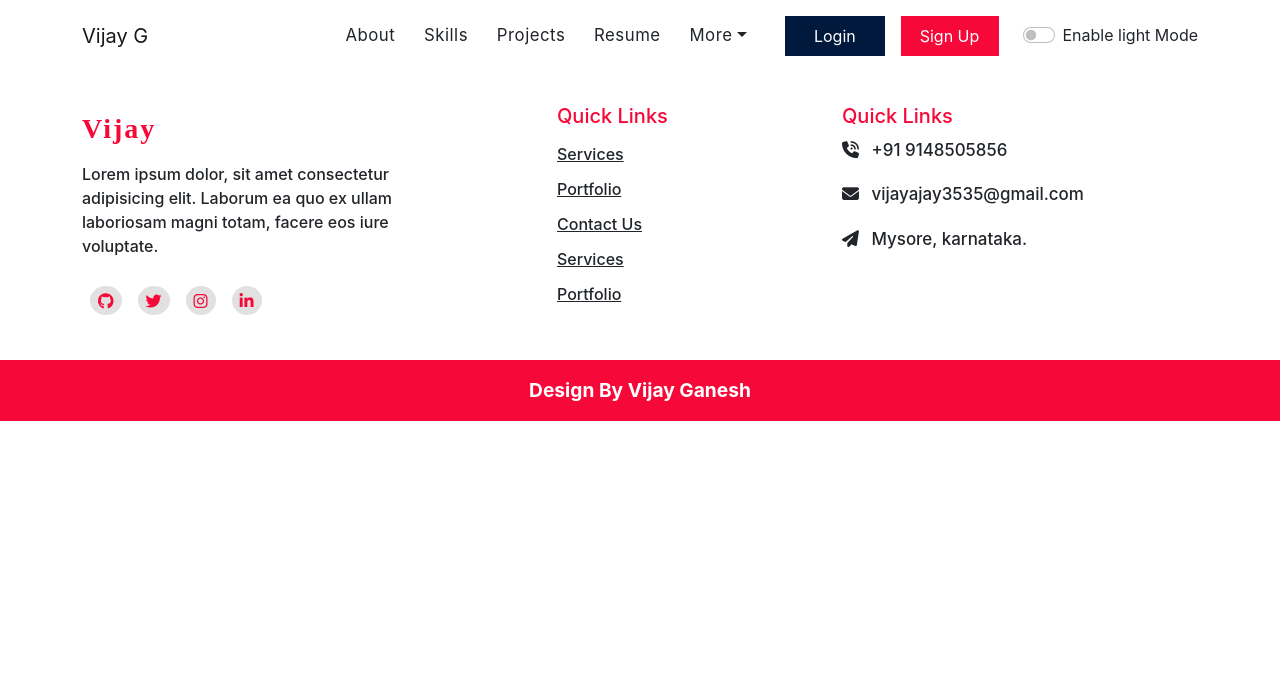
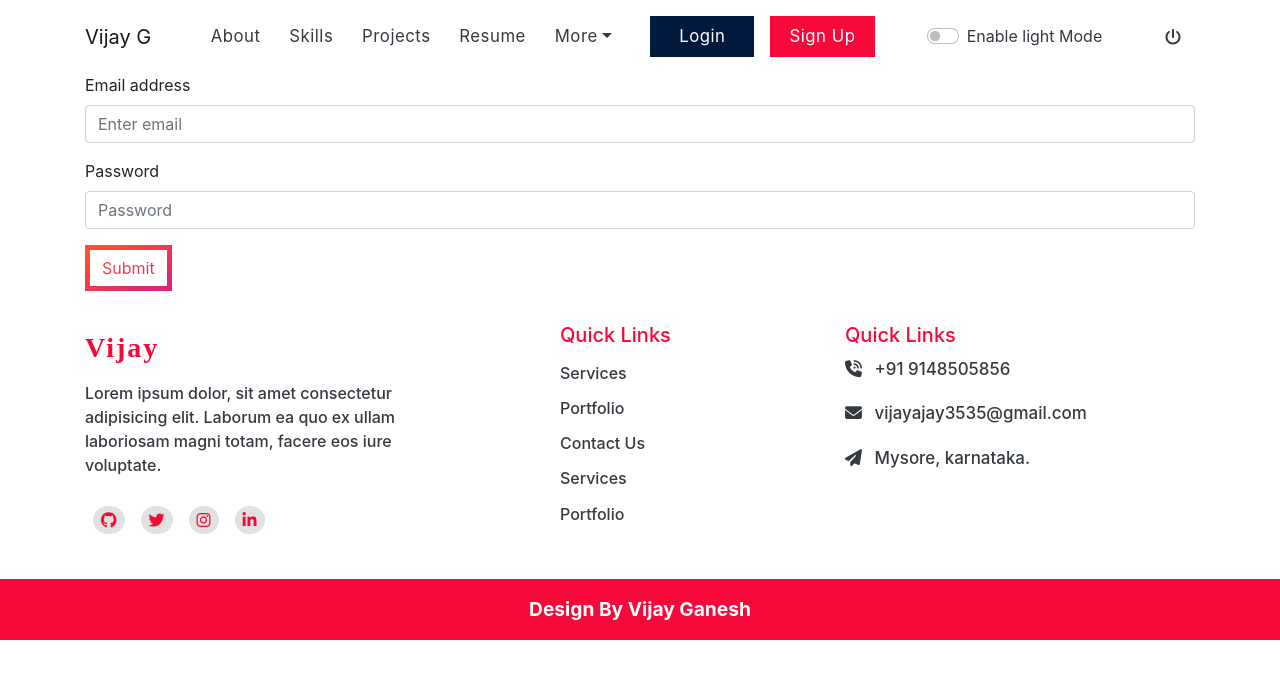
Before and after one commit to Vijay-dev01/My_web, a React (Create React App) app: page /login in a window 1280 px wide. Shown: the top 678 px of the page. Built offline with nearby package versions, Linux system fonts and the light colour scheme; no server answers.

Commit message:
Signin, Signout and Login

```diff
--- a/package.json
+++ b/package.json
@@ -4,9 +4,12 @@
   "private": true,
   "homepage": "http://vijay-dev01.github.io/My_web",
   "dependencies": {
+    "@fortawesome/free-solid-svg-icons": "^6.4.2",
+    "@fortawesome/react-fontawesome": "^0.2.0",
     "@testing-library/jest-dom": "^5.17.0",
     "@testing-library/react": "^13.4.0",
     "@testing-library/user-event": "^13.5.0",
+    "firebase": "^10.4.0",
     "react": "^18.2.0",
     "react-dom": "^18.2.0",
     "react-router-dom": "^6.15.0",
--- a/public/index.html
+++ b/public/index.html
@@ -18,6 +18,7 @@
       user's mobile device or desktop. See https://developers.google.com/web/fundamentals/web-app-manifest/
     -->
   <link rel="manifest" href="%PUBLIC_URL%/manifest.json" />
+  <link rel="stylesheet" href="https://cdn.jsdelivr.net/npm/bootstrap@4.0.0/dist/css/bootstrap.min.css" integrity="sha384-Gn5384xqQ1aoWXA+058RXPxPg6fy4IWvTNh0E263XmFcJlSAwiGgFAW/dAiS6JXm" crossorigin="anonymous">
   <!--
       Notice the use of %PUBLIC_URL% in the tags above.
       It will be replaced with the URL of the `public` folder during the build.
--- a/src/App.js
+++ b/src/App.js
@@ -8,6 +8,8 @@ import Contact from './Components/Contact';
 import { useState } from 'react';
 import Home from './Components/Home';
 import Project from './Components/Project';
+import Login from './Components/Authentication/Login';
+import SignUp from './Components/Authentication/SignUp';
 
 
 function App() {
@@ -32,6 +34,8 @@ function App() {
           <Route path='/about' element={<About />}></Route>
           <Route path='/contact' element={<Contact />}></Route>
           <Route path='/project' element={<Project mode={mode} tooglemode={tooglemode} />}></Route>
+          <Route path='/login' element={<Login />}></Route>
+          <Route path='/' element={<SignUp />}></Route>
         </Routes>
         <Footer mode={mode} tooglemode={tooglemode} />
       </BrowserRouter>
--- /dev/null
+++ b/src/Components/Authentication/Login.js
@@ -0,0 +1,56 @@
+import React, { useState } from 'react'
+import { signInWithEmailAndPassword, onAuthStateChanged } from 'firebase/auth'
+import { firebaseAuth } from '../../utils/firebase-config'
+import { useNavigate } from 'react-router-dom';
+
+
+function Login() {
+    const [email, setEmail] = useState("");
+    const [password, setPassword] = useState("");
+    const navigate = useNavigate();
+    const handleLogIn = async (e) => {
+        e.preventDefault();
+        try {
+            await signInWithEmailAndPassword(firebaseAuth, email, password)
+        } catch (error) {
+            console.log(error)
+        }
+    }
+
+    onAuthStateChanged(firebaseAuth, (currentUser) => {
+        if (currentUser) navigate("/home")
+    })
+
+    return (
+        <div className='container'>
+            <form onSubmit={handleLogIn}>
+                <div className="form-group">
+                    <label for="exampleInputEmail1">Email address</label>
+                    <input
+                        type="email"
+                        className="form-control"
+                        id="exampleInputEmail1"
+                        aria-describedby="emailHelp"
+                        placeholder="Enter email"
+                        value={email}
+                        onChange={(e) => setEmail(e.target.value)}
+                    />
+                </div>
+                <div className="form-group">
+                    <label for="exampleInputPassword1">Password</label>
+                    <input
+                        type="password"
+                        className="form-control"
+                        id="exampleInputPassword1"
+                        placeholder="Password"
+                        value={password}
+                        onChange={(e) => setPassword(e.target.value)}
+                    />
+                </div>
+                <button type="submit" className="btn btn-primary">Submit</button>
+            </form>
+        </div>
+    )
+}
+
+export default Login
--- /dev/null
+++ b/src/Components/Authentication/SignUp.js
@@ -0,0 +1,61 @@
+import React, { useState } from 'react'
+import { createUserWithEmailAndPassword, onAuthStateChanged } from 'firebase/auth'
+import { firebaseAuth } from '../../utils/firebase-config'
+import { useNavigate } from 'react-router-dom'
+
+function SignUp() {
+    const [formValues, setFormValues] = useState({ email: "", password: "" })
+    const navigate = useNavigate();
+
+    const handleSignUp = async (e) => {
+        e.preventDefault();
+        try {
+            const { email, password } = formValues;
+            await createUserWithEmailAndPassword(firebaseAuth, email, password)
+        } catch (error) {
+            console.log(error)
+        }
+    }
+
+    onAuthStateChanged(firebaseAuth,(currentUser)=>{
+        if(currentUser) navigate("/home")
+    })
+
+    return (
+        <div className='container'>
+            <form onSubmit={handleSignUp}>
+                <div className="form-group">
+                    <label for="exampleInputEmail1">Email address</label>
+                    <input
+                        type="email"
+                        className="form-control"
+                        id="exampleInputEmail1"
+                        aria-describedby="emailHelp"
+                        placeholder="Enter email"
+                        value={formValues.email}
+                        onChange={(e) => setFormValues({
+                            ...formValues, email: e.target.value
+                        })}
+                    />
+                    <small id="emailHelp" className="form-text text-muted">We'll never share your email with anyone else.</small>
+                </div>
+                <div className="form-group">
+                    <label for="exampleInputPassword1">Password</label>
+                    <input
+                        type="password"
+                        className="form-control"
+                        id="exampleInputPassword1"
+                        placeholder="Password"
+                        value={formValues.password}
+                        onChange={(e) => setFormValues({
+                            ...formValues, password: e.target.value
+                        })}
+                    />
+                </div>
+                <button type="submit" className="btn btn-primary">Submit</button>
+            </form>
+        </div>
+    )
+}
+
+export default SignUp
--- a/src/Components/Navbar.js
+++ b/src/Components/Navbar.js
@@ -1,12 +1,26 @@
 import React from 'react'
-import { Link } from "react-router-dom";
+import { Link, useNavigate } from "react-router-dom";
+import { FontAwesomeIcon } from '@fortawesome/react-fontawesome';
+import { faPowerOff } from '@fortawesome/free-solid-svg-icons';
+import { onAuthStateChanged, signOut } from 'firebase/auth';
+import { firebaseAuth } from '../utils/firebase-config';
 
 const Navbar = (props) => {
-        const resumeLink = 'https://drive.google.com/file/d/13R7axr4uE-10RojRdutFX2_tewZLMR1C/view';
+    const navigate = useNavigate();
+    const resumeLink = 'https://drive.google.com/file/d/13R7axr4uE-10RojRdutFX2_tewZLMR1C/view';
 
-        const handleResumeClick = () => {
-          window.open(resumeLink, '_blank');
-        };
+    const handleResumeClick = () => {
+        window.open(resumeLink, '_blank');
+    };
+
+    const iconStyle = {
+        backgroundColor: 'transparent',
+        border: 'none',
+    };
+
+    onAuthStateChanged(firebaseAuth,(currentUser)=>{
+        if(!currentUser) navigate("/login");
+    });
 
     return (
         <>
@@ -53,13 +67,20 @@ const Navbar = (props) => {
                                 </ul>
                             </li>
                             <div className="mx-3">
-                                <button type="button" className="btn1 mx-2">Login</button>
-                                <button type="button" className="btn2 mx-2">Sign Up</button>
+                                <Link to="/login" type="button" className="btn1 mx-2">Login</Link>
+                                <Link to="/signup" type="button" className="btn2 mx-2">Sign Up</Link>
                             </div>
-                            <div className={`form-check form-switch text-${props.mode === 'light' ? 'dark' : 'white'}`}>
+                            <div className={`form-check form-switch ms-5 text-${props.mode === 'light' ? 'dark' : 'white'}`}>
                                 <input className="form-check-input" type="checkbox" onClick={props.tooglemode} id="flexSwitchCheckDefault" />
                                 <label className={`form-check-label text-${props.text}`} htmlFor="flexSwitchCheckDefault">Enable {props.mode} Mode</label>
                             </div>
+                            <li className="nav-item ms-5">
+                                <button onClick={() => signOut(firebaseAuth)} className={`text-${props.mode === 'light' ? 'dark' : 'white'}`} style={iconStyle}>
+                                    <FontAwesomeIcon icon={faPowerOff} />
+                                </button>
+                            </li>
+                        </ul>
+                        <ul className="navbar-nav ">
                         </ul>
                     </div>
                 </div>
--- /dev/null
+++ b/src/utils/firebase-config.js
@@ -0,0 +1,15 @@
+import { initializeApp } from "firebase/app";
+import {getAuth} from "firebase/auth";
+
+const firebaseConfig = {
+  apiKey: "AIzaSyDQY02uHWBEfOCLB1pLu3lqKdJFpK0FARo",
+  authDomain: "portfolio-3045b.firebaseapp.com",
+  projectId: "portfolio-3045b",
+  storageBucket: "portfolio-3045b.appspot.com",
+  messagingSenderId: "600802790173",
+  appId: "1:600802790173:web:ce3f22f39f5bb932016ff4",
+  measurementId: "G-XEBBF7EW72"
+};
+
+const app = initializeApp(firebaseConfig);
+export const firebaseAuth = getAuth(app)
```
Also changed, not shown: 1 other file (tests, documents, lock files or other folders).
